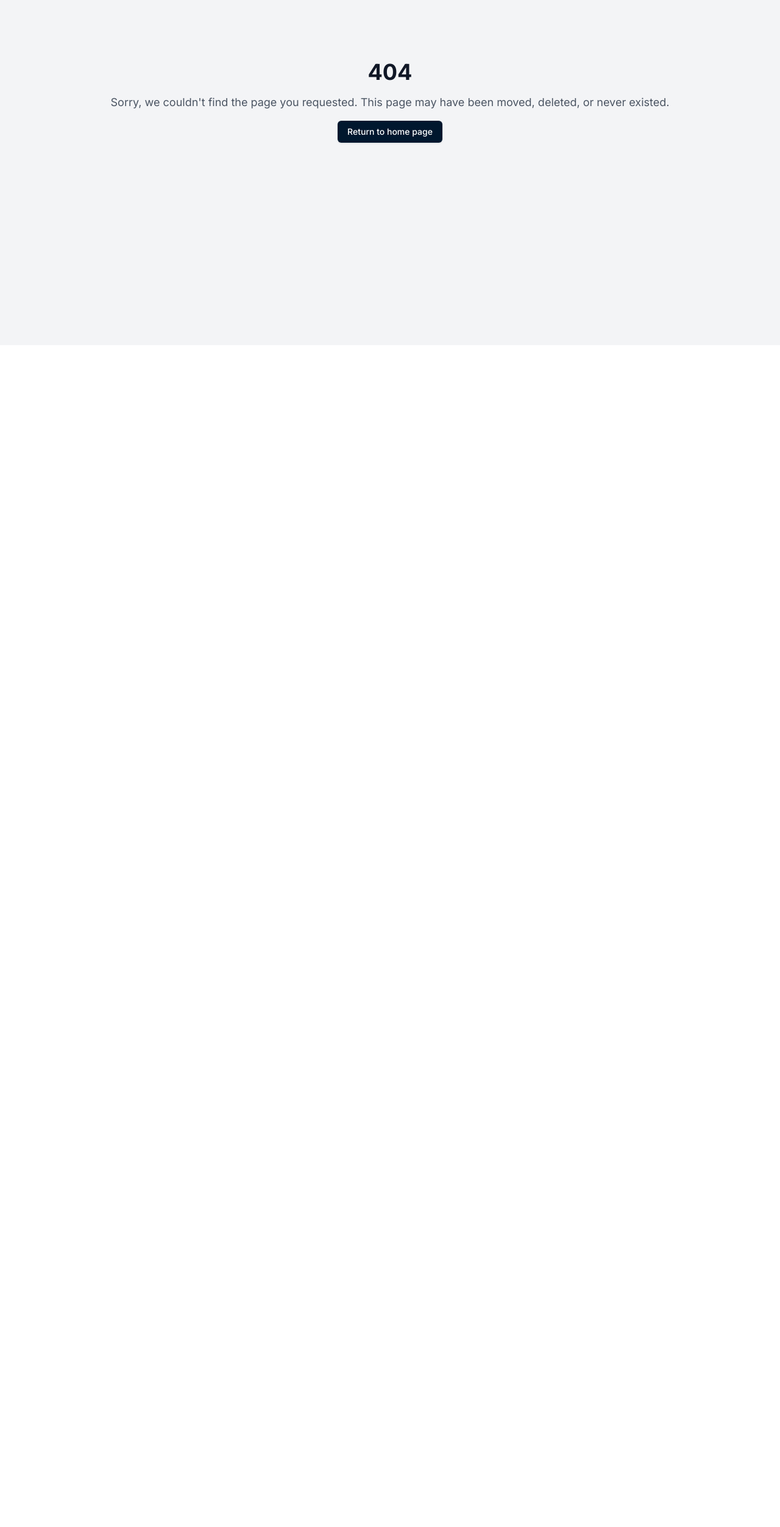
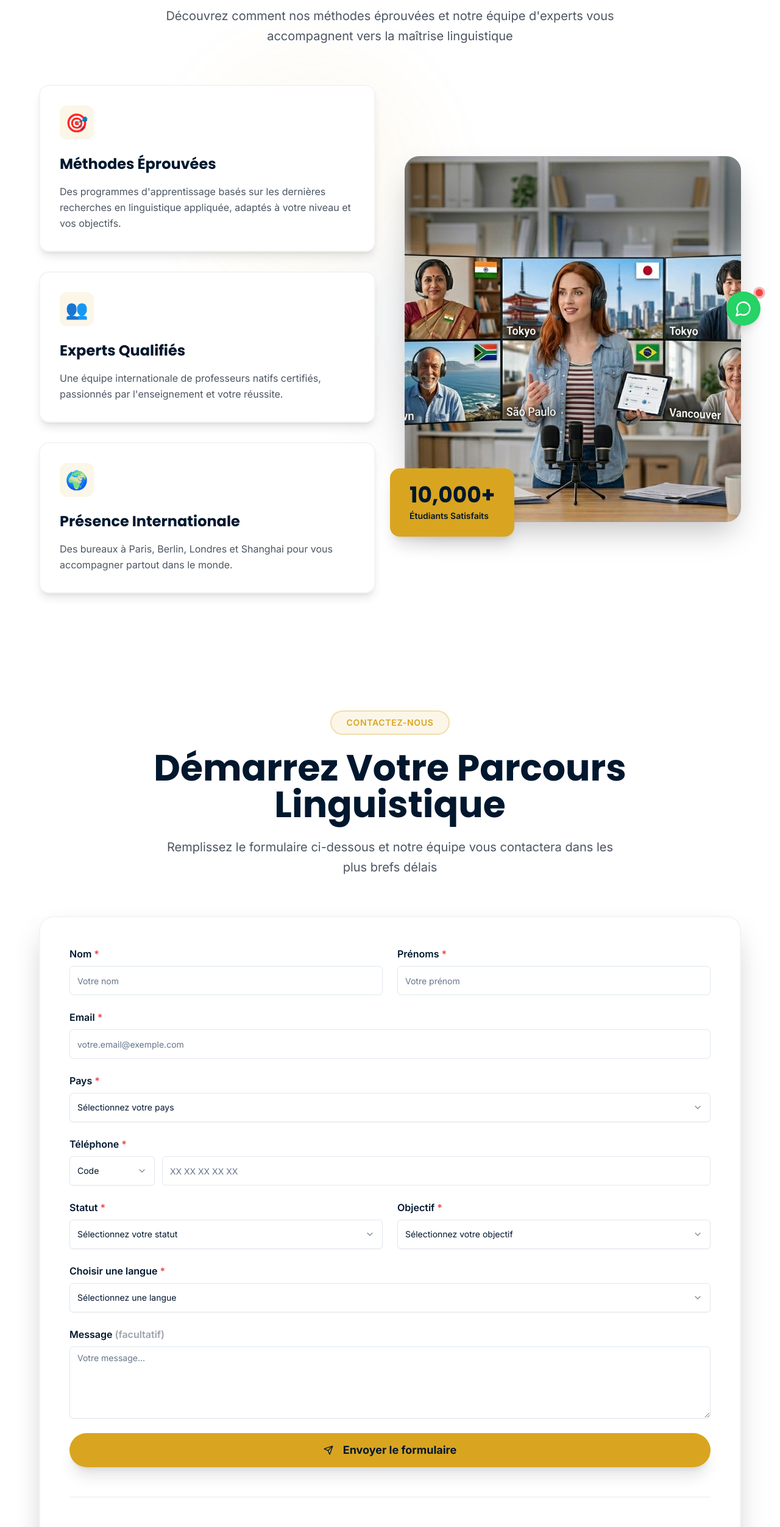
Before and after one commit to travelopportunities07-bot/sg-91c3514d-6c1c-4687-9189-9ab9e95859d6-1792160597, a Next.js app: page /contact in a window 1280 px wide. Before the commit this address had no page. Shown: the part 234-2738 px from the top of the page at 61% size. Before the commit the page ends 800 px from the top, so only its background shows below. Built offline with nearby package versions, Linux system fonts and the light colour scheme.

Commit message:
feat(ui): refine contact us page layout

```diff
--- a/src/components/ContactSection.tsx
+++ b/src/components/ContactSection.tsx
@@ -1,5 +1,4 @@
 import { useState } from "react";
-import Image from "next/image";
 import { Phone, Mail, MapPin, Send, CheckCircle } from "lucide-react";
 import { Button } from "@/components/ui/button";
 import { Input } from "@/components/ui/input";
@@ -115,69 +114,56 @@ export function ContactSection() {
   };
 
   return (
-    <section id="contact" className="py-24 bg-gradient-to-b from-white to-gray-50">
+    <section id="contact" className="py-24 bg-gradient-to-b from-white to-cream">
       <div className="container mx-auto px-4 lg:px-8">
         <div className="max-w-6xl mx-auto">
           <div className="text-center mb-16">
-            <h2 className="text-4xl md:text-5xl font-heading font-bold text-navy mb-4">
-              Contactez-Nous
+            <span className="inline-block px-6 py-2 bg-gold/10 border-2 border-gold/30 rounded-full text-gold font-semibold text-sm tracking-wider mb-6">
+              CONTACTEZ-NOUS
+            </span>
+            <h2 className="text-4xl md:text-5xl lg:text-6xl font-heading font-bold text-navy mb-6">
+              Démarrez Votre Parcours Linguistique
             </h2>
-            <p className="text-xl text-gray-600 max-w-3xl mx-auto">
+            <p className="text-xl text-gray-600 max-w-3xl mx-auto leading-relaxed">
               Remplissez le formulaire ci-dessous et notre équipe vous contactera dans les plus brefs délais
             </p>
           </div>
 
-          <div className="grid lg:grid-cols-2 gap-12 items-start">
-            <div className="relative h-[400px] lg:h-[600px] rounded-3xl overflow-hidden shadow-2xl">
-              <Image
-                src="/nos_services.png"
-                alt="PowerLingua - Contactez-nous"
-                fill
-                className="object-cover"
-                priority
-              />
-            </div>
-
-            <div>
-              <div className="bg-white rounded-3xl p-8 shadow-xl border-2 border-gray-100 mb-8">
-                <h3 className="text-2xl font-heading font-bold text-navy mb-6">
-                  Formulaire de Contact
-                </h3>
-
+          <div className="bg-white rounded-3xl p-8 lg:p-12 shadow-2xl border-2 border-gray-100">
             {isSubmitted && (
-                  <div className="mb-6 p-4 bg-green-50 border-2 border-green-500 rounded-xl flex items-center gap-3">
-                    <CheckCircle className="w-6 h-6 text-green-500 flex-shrink-0" />
-                    <p className="text-green-700 font-medium">
+              <div className="mb-8 p-6 bg-green-50 border-2 border-green-500 rounded-2xl flex items-center gap-4">
+                <CheckCircle className="w-8 h-8 text-green-500 flex-shrink-0" />
+                <p className="text-green-700 font-medium text-lg">
                   Votre message a été envoyé avec succès ! Nous vous répondrons rapidement.
                 </p>
               </div>
             )}
 
             <form onSubmit={handleSubmit} className="space-y-6">
-                  <div className="grid md:grid-cols-2 gap-4">
+              <div className="grid md:grid-cols-2 gap-6">
                 <div>
-                      <Label htmlFor="nom" className="text-navy font-semibold">
+                  <Label htmlFor="nom" className="text-navy font-semibold text-base">
                     Nom <span className="text-red-500">*</span>
                   </Label>
                   <Input
                     id="nom"
                     value={formData.nom}
                     onChange={(e) => handleInputChange("nom", e.target.value)}
-                        className={`mt-2 ${errors.nom ? "border-red-500" : ""}`}
+                    className={`mt-2 h-12 ${errors.nom ? "border-red-500" : ""}`}
                     placeholder="Votre nom"
                   />
                   {errors.nom && <p className="text-red-500 text-sm mt-1">{errors.nom}</p>}
                 </div>
 
                 <div>
-                      <Label htmlFor="prenoms" className="text-navy font-semibold">
+                  <Label htmlFor="prenoms" className="text-navy font-semibold text-base">
                     Prénoms <span className="text-red-500">*</span>
                   </Label>
                   <Input
                     id="prenoms"
                     value={formData.prenoms}
                     onChange={(e) => handleInputChange("prenoms", e.target.value)}
-                        className={`mt-2 ${errors.prenoms ? "border-red-500" : ""}`}
+                    className={`mt-2 h-12 ${errors.prenoms ? "border-red-500" : ""}`}
                     placeholder="Votre prénom"
                   />
                   {errors.prenoms && <p className="text-red-500 text-sm mt-1">{errors.prenoms}</p>}
@@ -185,7 +171,7 @@ export function ContactSection() {
               </div>
 
               <div>
-                    <Label htmlFor="email" className="text-navy font-semibold">
+                <Label htmlFor="email" className="text-navy font-semibold text-base">
                   Email <span className="text-red-500">*</span>
                 </Label>
                 <Input
@@ -193,18 +179,18 @@ export function ContactSection() {
                   type="email"
                   value={formData.email}
                   onChange={(e) => handleInputChange("email", e.target.value)}
-                      className={`mt-2 ${errors.email ? "border-red-500" : ""}`}
+                  className={`mt-2 h-12 ${errors.email ? "border-red-500" : ""}`}
                   placeholder="votre.email@exemple.com"
                 />
                 {errors.email && <p className="text-red-500 text-sm mt-1">{errors.email}</p>}
               </div>
 
               <div>
-                    <Label htmlFor="pays" className="text-navy font-semibold">
+                <Label htmlFor="pays" className="text-navy font-semibold text-base">
                   Pays <span className="text-red-500">*</span>
                 </Label>
                 <Select value={formData.pays} onValueChange={(value) => handleInputChange("pays", value)}>
-                      <SelectTrigger className={`mt-2 ${errors.pays ? "border-red-500" : ""}`}>
+                  <SelectTrigger className={`mt-2 h-12 ${errors.pays ? "border-red-500" : ""}`}>
                     <SelectValue placeholder="Sélectionnez votre pays" />
                   </SelectTrigger>
                   <SelectContent className="max-h-[300px]">
@@ -219,12 +205,12 @@ export function ContactSection() {
               </div>
 
               <div>
-                    <Label htmlFor="telephone" className="text-navy font-semibold">
+                <Label htmlFor="telephone" className="text-navy font-semibold text-base">
                   Téléphone <span className="text-red-500">*</span>
                 </Label>
-                    <div className="flex gap-2 mt-2">
+                <div className="flex gap-3 mt-2">
                   <Select value={formData.phoneCode} onValueChange={(value) => handleInputChange("phoneCode", value)}>
-                        <SelectTrigger className={`w-[140px] ${errors.phoneCode ? "border-red-500" : ""}`}>
+                    <SelectTrigger className={`w-[140px] h-12 ${errors.phoneCode ? "border-red-500" : ""}`}>
                       <SelectValue placeholder="Code" />
                     </SelectTrigger>
                     <SelectContent className="max-h-[300px]">
@@ -240,7 +226,7 @@ export function ContactSection() {
                     type="tel"
                     value={formData.telephone}
                     onChange={(e) => handleInputChange("telephone", e.target.value.replace(/[^\d\s]/g, ""))}
-                        className={`flex-1 ${errors.telephone ? "border-red-500" : ""}`}
+                    className={`flex-1 h-12 ${errors.telephone ? "border-red-500" : ""}`}
                     placeholder="XX XX XX XX XX"
                   />
                 </div>
@@ -251,12 +237,13 @@ export function ContactSection() {
                 )}
               </div>
 
+              <div className="grid md:grid-cols-2 gap-6">
                 <div>
-                    <Label htmlFor="statut" className="text-navy font-semibold">
+                  <Label htmlFor="statut" className="text-navy font-semibold text-base">
                     Statut <span className="text-red-500">*</span>
                   </Label>
                   <Select value={formData.statut} onValueChange={(value) => handleInputChange("statut", value)}>
-                      <SelectTrigger className={`mt-2 ${errors.statut ? "border-red-500" : ""}`}>
+                    <SelectTrigger className={`mt-2 h-12 ${errors.statut ? "border-red-500" : ""}`}>
                       <SelectValue placeholder="Sélectionnez votre statut" />
                     </SelectTrigger>
                     <SelectContent>
@@ -269,11 +256,11 @@ export function ContactSection() {
                 </div>
 
                 <div>
-                    <Label htmlFor="objectif" className="text-navy font-semibold">
+                  <Label htmlFor="objectif" className="text-navy font-semibold text-base">
                     Objectif <span className="text-red-500">*</span>
                   </Label>
                   <Select value={formData.objectif} onValueChange={(value) => handleInputChange("objectif", value)}>
-                      <SelectTrigger className={`mt-2 ${errors.objectif ? "border-red-500" : ""}`}>
+                    <SelectTrigger className={`mt-2 h-12 ${errors.objectif ? "border-red-500" : ""}`}>
                       <SelectValue placeholder="Sélectionnez votre objectif" />
                     </SelectTrigger>
                     <SelectContent>
@@ -283,13 +270,14 @@ export function ContactSection() {
                   </Select>
                   {errors.objectif && <p className="text-red-500 text-sm mt-1">{errors.objectif}</p>}
                 </div>
+              </div>
 
               <div>
-                    <Label htmlFor="langue" className="text-navy font-semibold">
+                <Label htmlFor="langue" className="text-navy font-semibold text-base">
                   Choisir une langue <span className="text-red-500">*</span>
                 </Label>
                 <Select value={formData.langue} onValueChange={(value) => handleInputChange("langue", value)}>
-                      <SelectTrigger className={`mt-2 ${errors.langue ? "border-red-500" : ""}`}>
+                  <SelectTrigger className={`mt-2 h-12 ${errors.langue ? "border-red-500" : ""}`}>
                     <SelectValue placeholder="Sélectionnez une langue" />
                   </SelectTrigger>
                   <SelectContent>
@@ -304,7 +292,7 @@ export function ContactSection() {
               </div>
 
               <div>
-                    <Label htmlFor="message" className="text-navy font-semibold">
+                <Label htmlFor="message" className="text-navy font-semibold text-base">
                   Message <span className="text-gray-400">(facultatif)</span>
                 </Label>
                 <Textarea
@@ -312,7 +300,7 @@ export function ContactSection() {
                   value={formData.message}
                   onChange={(e) => handleInputChange("message", e.target.value)}
                   className="mt-2"
-                      rows={4}
+                  rows={5}
                   placeholder="Votre message..."
                 />
               </div>
@@ -320,7 +308,7 @@ export function ContactSection() {
               <Button
                 type="submit"
                 disabled={isSubmitting}
-                    className="w-full bg-gold hover:bg-gold/90 text-navy font-bold py-6 text-lg rounded-full shadow-xl transition-all"
+                className="w-full bg-gold hover:bg-gold/90 text-navy font-bold py-6 text-lg rounded-full shadow-xl transition-all h-14"
               >
                 {isSubmitting ? (
                   "Envoi en cours..."
@@ -332,26 +320,22 @@ export function ContactSection() {
                 )}
               </Button>
             </form>
+
+            <div className="mt-12 pt-12 border-t-2 border-gray-100 grid md:grid-cols-3 gap-8">
+              <div className="flex flex-col items-center text-center">
+                <div className="w-16 h-16 rounded-2xl bg-gold/10 flex items-center justify-center mb-4">
+                  <Phone className="w-8 h-8 text-gold" />
+                </div>
+                <h3 className="font-semibold text-lg text-navy mb-2">Téléphone</h3>
+                <p className="text-gray-700 font-medium">+44 7537 10 6060</p>
+                <p className="text-sm text-gray-500 mt-1">(WhatsApp uniquement)</p>
               </div>
 
-              <div className="space-y-6">
-                <div className="flex items-start gap-4">
-                  <div className="w-12 h-12 rounded-xl bg-gold/10 flex items-center justify-center flex-shrink-0">
-                    <Phone className="w-6 h-6 text-gold" />
+              <div className="flex flex-col items-center text-center">
+                <div className="w-16 h-16 rounded-2xl bg-gold/10 flex items-center justify-center mb-4">
+                  <Mail className="w-8 h-8 text-gold" />
                 </div>
-                  <div>
-                    <h3 className="font-semibold text-lg text-navy mb-1">Téléphone</h3>
-                    <p className="text-gray-700 font-medium">+44 7537 10 6060</p>
-                    <p className="text-sm text-gray-500">(uniquement joignable via WhatsApp)</p>
-                  </div>
-                </div>
-
-                <div className="flex items-start gap-4">
-                  <div className="w-12 h-12 rounded-xl bg-gold/10 flex items-center justify-center flex-shrink-0">
-                    <Mail className="w-6 h-6 text-gold" />
-                  </div>
-                  <div>
-                    <h3 className="font-semibold text-lg text-navy mb-1">Email</h3>
+                <h3 className="font-semibold text-lg text-navy mb-2">Email</h3>
                 <a
                   href="mailto:contact@powerlingua.com"
                   className="text-gray-700 font-medium hover:text-gold transition-colors"
@@ -359,20 +343,16 @@ export function ContactSection() {
                   contact@powerlingua.com
                 </a>
               </div>
+
+              <div className="flex flex-col items-center text-center">
+                <div className="w-16 h-16 rounded-2xl bg-gold/10 flex items-center justify-center mb-4">
+                  <MapPin className="w-8 h-8 text-gold" />
                 </div>
-
-                <div className="flex items-start gap-4">
-                  <div className="w-12 h-12 rounded-xl bg-gold/10 flex items-center justify-center flex-shrink-0">
-                    <MapPin className="w-6 h-6 text-gold" />
-                  </div>
-                  <div>
-                    <h3 className="font-semibold text-lg text-navy mb-1">Siège Social</h3>
+                <h3 className="font-semibold text-lg text-navy mb-2">Siège Social</h3>
                 <p className="text-gray-700 leading-relaxed">
-                      71-75, Shelton Street, Covent Garden,<br />
-                      WC2H 9JQ, Londres, Royaume-Uni
+                  71-75, Shelton Street,<br />
+                  WC2H 9JQ, Londres, UK
                 </p>
-                  </div>
-                </div>
               </div>
             </div>
           </div>
--- /dev/null
+++ b/src/components/ExpertiseSection.tsx
@@ -0,0 +1,84 @@
+import Image from "next/image";
+
+export function ExpertiseSection() {
+  return (
+    <section className="py-24 bg-gradient-to-b from-cream to-white relative overflow-hidden">
+      <div className="absolute inset-0 opacity-5">
+        <div className="absolute top-1/4 left-1/4 w-96 h-96 bg-gold rounded-full blur-3xl"></div>
+        <div className="absolute bottom-1/4 right-1/4 w-96 h-96 bg-navy rounded-full blur-3xl"></div>
+      </div>
+
+      <div className="container mx-auto px-4 lg:px-8 relative z-10">
+        <div className="max-w-6xl mx-auto">
+          <div className="text-center mb-16">
+            <span className="inline-block px-6 py-2 bg-gold/10 border-2 border-gold/30 rounded-full text-gold font-semibold text-sm tracking-wider mb-6">
+              VOCALIS ACADEMY
+            </span>
+            <h2 className="text-4xl md:text-5xl lg:text-6xl font-heading font-bold text-navy mb-6">
+              Notre Expertise
+            </h2>
+            <p className="text-xl text-gray-600 max-w-3xl mx-auto leading-relaxed">
+              Découvrez comment nos méthodes éprouvées et notre équipe d'experts vous accompagnent vers la maîtrise linguistique
+            </p>
+          </div>
+
+          <div className="grid md:grid-cols-2 gap-12 items-center">
+            <div className="space-y-8">
+              <div className="bg-white rounded-2xl p-8 shadow-lg border-2 border-gray-100 hover:border-gold/30 transition-all duration-300">
+                <div className="w-14 h-14 bg-gold/10 rounded-xl flex items-center justify-center mb-6">
+                  <span className="text-3xl">🎯</span>
+                </div>
+                <h3 className="text-2xl font-heading font-bold text-navy mb-4">
+                  Méthodes Éprouvées
+                </h3>
+                <p className="text-gray-600 leading-relaxed">
+                  Des programmes d'apprentissage basés sur les dernières recherches en linguistique appliquée, adaptés à votre niveau et vos objectifs.
+                </p>
+              </div>
+
+              <div className="bg-white rounded-2xl p-8 shadow-lg border-2 border-gray-100 hover:border-gold/30 transition-all duration-300">
+                <div className="w-14 h-14 bg-gold/10 rounded-xl flex items-center justify-center mb-6">
+                  <span className="text-3xl">👥</span>
+                </div>
+                <h3 className="text-2xl font-heading font-bold text-navy mb-4">
+                  Experts Qualifiés
+                </h3>
+                <p className="text-gray-600 leading-relaxed">
+                  Une équipe internationale de professeurs natifs certifiés, passionnés par l'enseignement et votre réussite.
+                </p>
+              </div>
+
+              <div className="bg-white rounded-2xl p-8 shadow-lg border-2 border-gray-100 hover:border-gold/30 transition-all duration-300">
+                <div className="w-14 h-14 bg-gold/10 rounded-xl flex items-center justify-center mb-6">
+                  <span className="text-3xl">🌍</span>
+                </div>
+                <h3 className="text-2xl font-heading font-bold text-navy mb-4">
+                  Présence Internationale
+                </h3>
+                <p className="text-gray-600 leading-relaxed">
+                  Des bureaux à Paris, Berlin, Londres et Shanghai pour vous accompagner partout dans le monde.
+                </p>
+              </div>
+            </div>
+
+            <div className="relative">
+              <div className="relative h-[600px] rounded-3xl overflow-hidden shadow-2xl">
+                <Image
+                  src="/nos_services.png"
+                  alt="Notre expertise - Vocalis Academy"
+                  fill
+                  className="object-cover"
+                  priority
+                />
+              </div>
+              <div className="absolute -bottom-6 -left-6 bg-gold text-navy px-8 py-6 rounded-2xl shadow-xl">
+                <p className="text-4xl font-heading font-bold mb-1">10,000+</p>
+                <p className="text-sm font-semibold">Étudiants Satisfaits</p>
+              </div>
+            </div>
+          </div>
+        </div>
+      </div>
+    </section>
+  );
+}
--- /dev/null
+++ b/src/pages/contact.tsx
@@ -0,0 +1,24 @@
+import { SEO } from "@/components/SEO";
+import { Header } from "@/components/Header";
+import { ExpertiseSection } from "@/components/ExpertiseSection";
+import { ContactSection } from "@/components/ContactSection";
+import { Footer } from "@/components/Footer";
+import { WhatsAppButton } from "@/components/WhatsAppButton";
+
+export default function ContactPage() {
+  return (
+    <>
+      <SEO
+        title="Contactez-Nous - Vocalis Academy"
+        description="Contactez notre équipe d'experts pour commencer votre parcours linguistique. Formation en Français, Anglais, Allemand, Espagnol et Chinois."
+      />
+      <Header />
+      <main>
+        <ExpertiseSection />
+        <ContactSection />
+      </main>
+      <Footer />
+      <WhatsAppButton />
+    </>
+  );
+}
```
Lines whose indentation alone changed are shown as unchanged.
